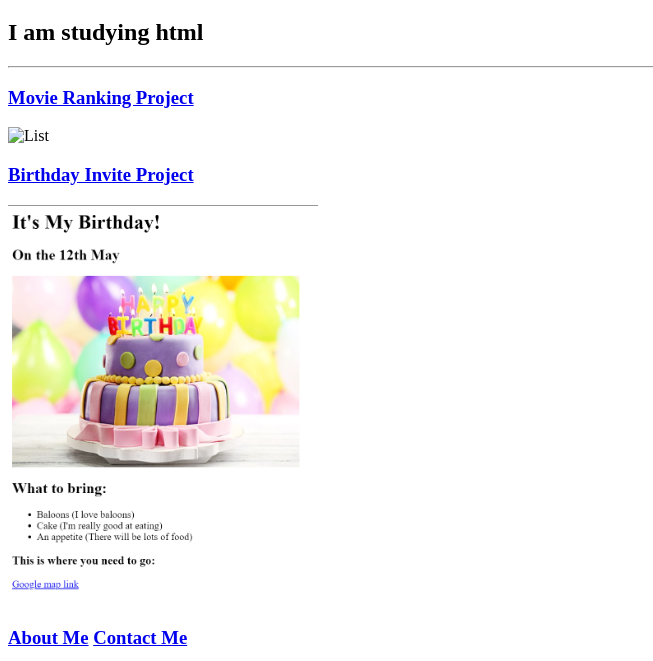
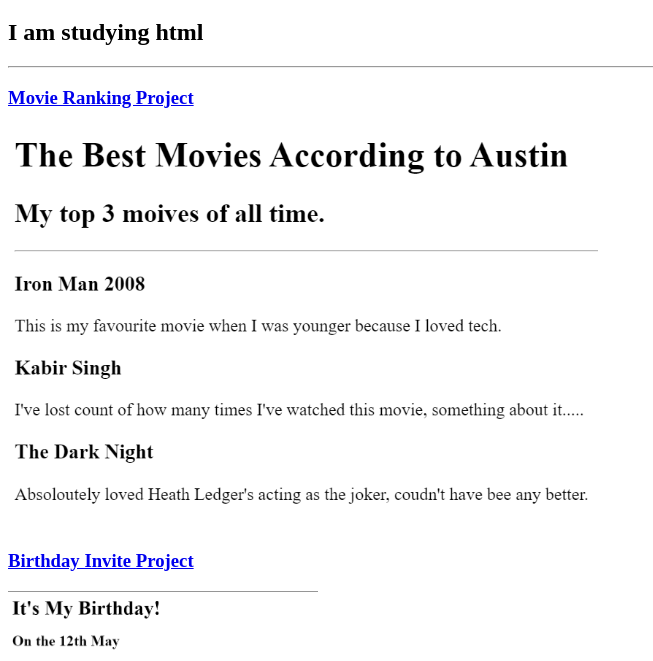
Before and after one commit to Austin-Binoy/html-portfolio, a plain HTML site: page index.html in a window 1280 px wide. Shown: the part 61-722 px from the top of the page, without its empty margins (0-653 px from the left). Drawn offline with Linux system fonts and the light colour scheme.

Commit message:
Update index.html

```diff
--- a/index.html
+++ b/index.html
@@ -13,7 +13,7 @@
     <h3>
         <a href="./public/movie-ranking.html">Movie Ranking Project</a>
     </h3>
-    <img src="../4.3 HTML Porfolio Project/assets/MoviesCode.png"height=400 alt="List">
+    <img src="./assets/MoviesCode.png"height=400 alt="List">
 
     <h3>
         <a href="./public/birthday-invite.html"> Birthday Invite Project</a>
```
